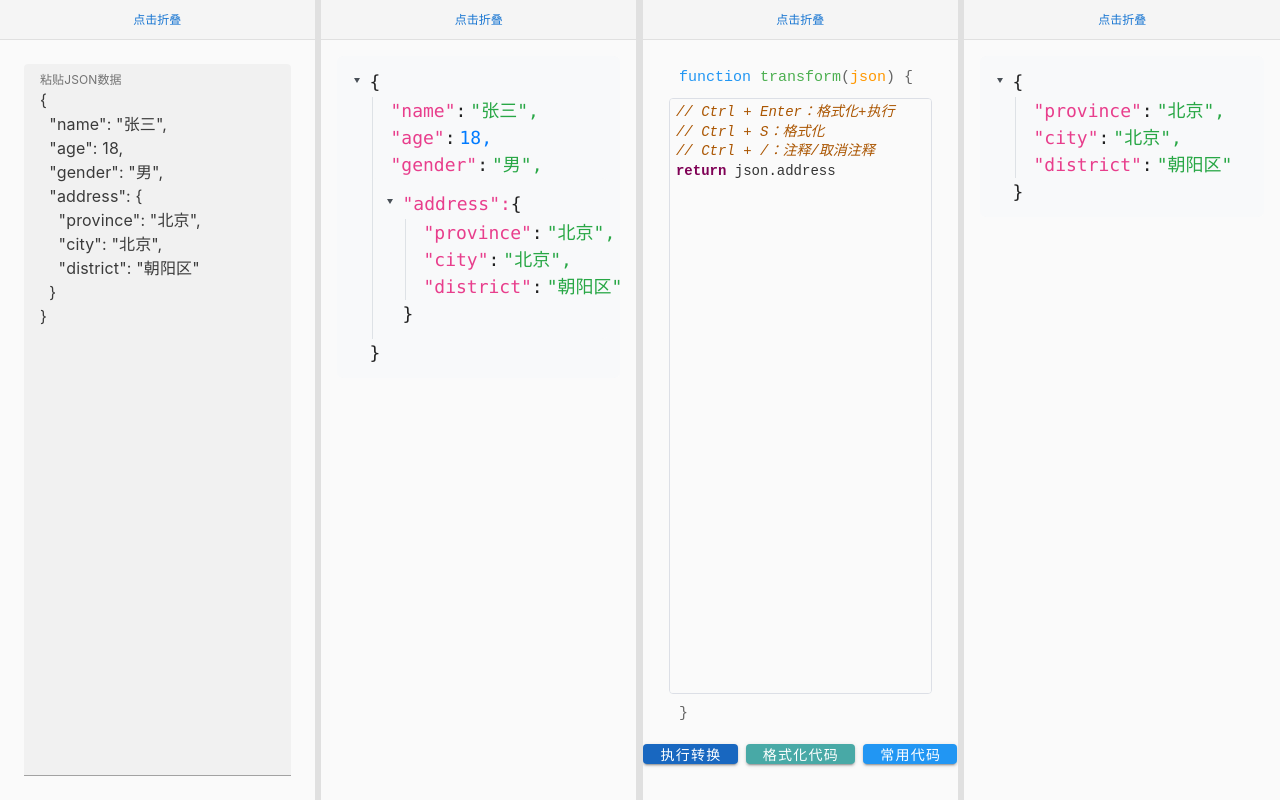
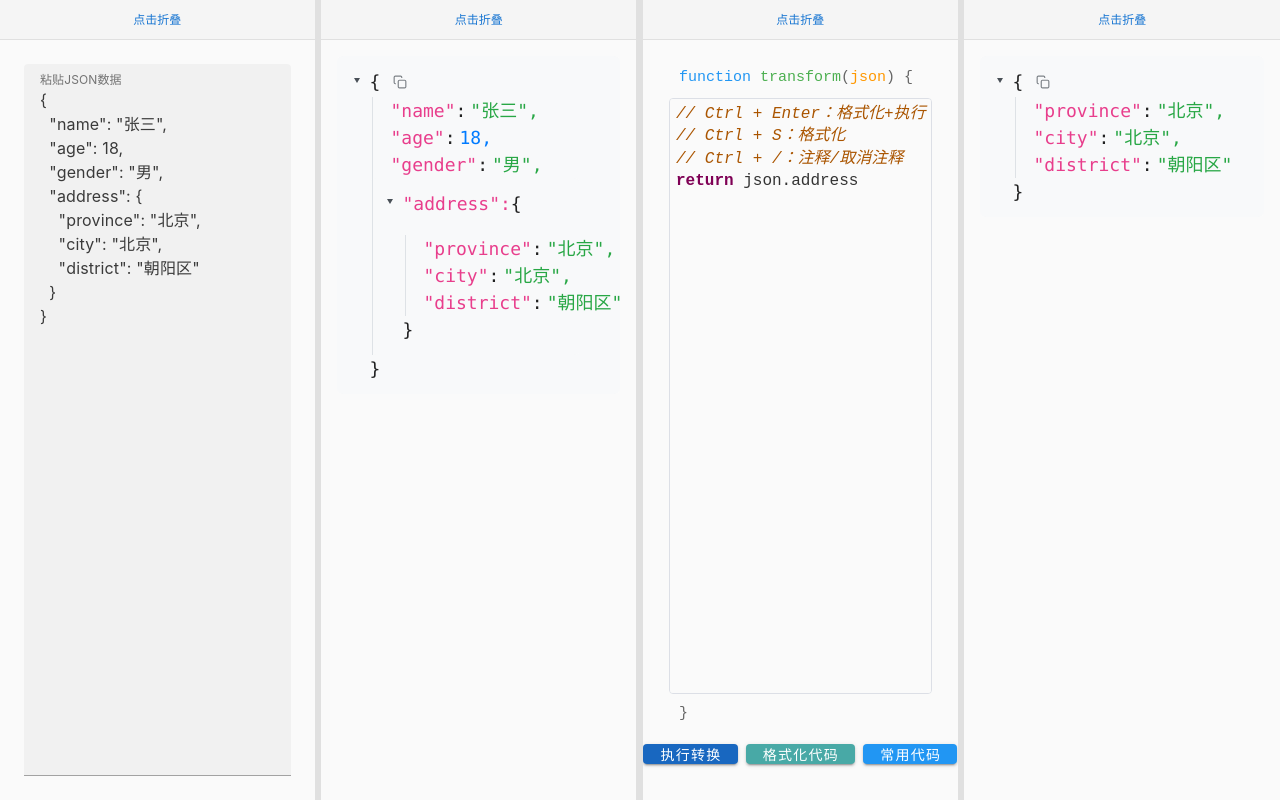
Before and after one commit to Sisyphean-a/jsonToJs, a Vue app: page / in a window 1280 px wide. Built offline with nearby package versions, Linux system fonts and the light colour scheme.

Commit message:
jsonView添加复制按钮已经变更样式

```diff
--- a/src/components/JsTransformer.vue
+++ b/src/components/JsTransformer.vue
@@ -270,8 +270,8 @@ onBeforeUnmount(() => {
 
     :deep(.cm-editor) {
       height: 100%;
-      font-family: 'Consolas', 'Monaco', 'Courier New', monospace;
-      font-size: 14px;
+      font-family: 'Monaco', 'Menlo', 'Consolas', 'SF Mono', monospace;
+      font-size: 16px;
       line-height: 1.5;
     }
   }
--- a/src/components/JsonView.vue
+++ b/src/components/JsonView.vue
@@ -1,5 +1,14 @@
 <template>
   <div class="json-container">
+    <v-snackbar
+      v-model="snackbar"
+      :timeout="500"
+      color="success"
+      location="top"
+    >
+      复制成功
+    </v-snackbar>
+    <div class="json-content">
       <div
         :class="['json-view', length ? 'closeable' : '']"
         :style="'font-size:' + fontSize + 'px'"
@@ -29,6 +38,33 @@
               </span>
             </span>
             <span v-if="!length">{{ isArray ? '[]' : '{}' }}</span>
+
+            <!-- 复制按钮直接放在内容后面 -->
+            <button
+              class="copy-btn"
+              :class="{ 'root-level': isRootLevel }"
+              @click.stop="copyJson"
+              title="复制JSON"
+            >
+              <svg
+                viewBox="0 0 24 24"
+                width="14"
+                height="14"
+                stroke="currentColor"
+                stroke-width="2"
+                fill="none"
+              >
+                <rect
+                  x="9"
+                  y="9"
+                  width="13"
+                  height="13"
+                  rx="2"
+                  ry="2"
+                ></rect>
+                <path d="M5 15H4a2 2 0 0 1-2-2V4a2 2 0 0 1 2-2h9a2 2 0 0 1 2 2v1"></path>
+              </svg>
+            </button>
           </p>
           <div
             v-if="!innerclosed && length"
@@ -45,6 +81,7 @@
                 :jsonKey="item.key"
                 :isLast="index === items.length - 1"
                 :fontSize="fontSize"
+                :isRootLevel="false"
               ></json-view>
               <p
                 class="json-item"
@@ -80,6 +117,7 @@
         </div>
       </div>
     </div>
+  </div>
 </template>
 
 <script setup>
@@ -106,7 +144,13 @@ const props = defineProps({
     type: Number,
     default: 18,
   },
+  isRootLevel: {
+    type: Boolean,
+    default: true,
+  },
 })
+
+const snackbar = ref(false)
 
 const innerclosed = ref(props.closed)
 
@@ -116,6 +160,17 @@ watch(
     innerclosed.value = newVal
   },
 )
+
+const copyJson = () => {
+  const jsonStr = JSON.stringify(
+    props.jsonKey ? { [props.jsonKey]: props.json } : props.json,
+    null,
+    2,
+  )
+  navigator.clipboard.writeText(jsonStr).then(() => {
+    snackbar.value = true
+  })
+}
 
 const isObjectOrArray = (source) => {
   const type = Object.prototype.toString.call(source)
@@ -179,19 +234,56 @@ const items = computed(() => {
 .json-container {
   background-color: #f8f9fa;
   padding: 12px;
+  padding-right: 40px;
   border-radius: 6px;
+  position: relative;
+}
+
+.json-content {
+  position: relative;
 }
 
 .json-view {
   position: relative;
   display: block;
   width: 100%;
-  height: 100%;
   white-space: nowrap;
   padding-left: 20px;
   box-sizing: border-box;
   font-family: 'Monaco', 'Menlo', 'Consolas', 'SF Mono', monospace;
   line-height: 1.5;
+}
+
+.copy-btn {
+  display: inline-flex;
+  align-items: center;
+  justify-content: center;
+  vertical-align: middle;
+  background: transparent;
+  border: none;
+  cursor: pointer;
+  color: #495057;
+  padding: 0;
+  width: 16px;
+  height: 16px;
+  margin-left: 8px;
+  opacity: 0;
+  transition: opacity 0.2s ease;
+
+  /* 根层级永远显示 */
+  &.root-level {
+    opacity: 0.7;
+  }
+
+  &:hover {
+    opacity: 1;
+  }
+}
+
+/* 非根层级，鼠标悬停时显示 */
+.first-line:hover .copy-btn:not(.root-level) {
+  opacity: 0.7;
+}
 
 .json-note {
   color: #6c757d;
@@ -249,6 +341,9 @@ const items = computed(() => {
   margin: 0;
   line-height: 1.6;
   min-height: 24px;
+  display: flex;
+  align-items: center;
+  flex-wrap: wrap;
 }
 
 .json-body {
@@ -305,5 +400,4 @@ const items = computed(() => {
     transform: rotate(-90deg);
   }
 }
-}
 </style>
```
Also changed, not shown: 1 other file (tests, documents, lock files or other folders). Lines whose indentation alone changed are shown as unchanged.
